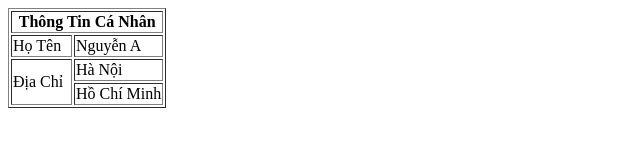
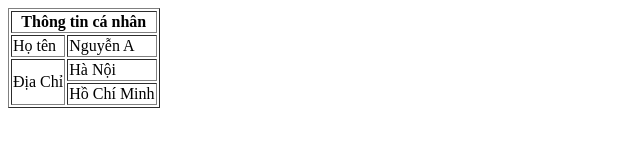
Before and after one commit to Bichngocc07/habichngoc.-, a plain HTML site: page Bai05.html in a window 1280 px wide. Shown: the whole page, without its empty margins (0-640 px from the left). Drawn offline with Linux system fonts and the light colour scheme.

Commit message:
Update Bai05.html

```diff
--- a/Bai05.html
+++ b/Bai05.html
@@ -7,19 +7,22 @@
 </head>
 <body>
     <table border="1">
-        <th colspan="2">Thông Tin Cá Nhân</th>
-        <tr>
-        <td>Họ Tên</td>
-        <td>Nguyễn A</td>
-        </tr>
-        <tr>
-            <td rowspan="3">Địa Chỉ</td>
-            <td colspan="2">Hà Nội</td>
+        <thead>
+            <th colspan="2">Thông tin cá nhân</th>
+        </thead>
+        <tbody>
             <tr>
-                <td colspan="2">Hồ Chí Minh</td>
+                <td>Họ tên</td>
+                <td>Nguyễn A</td>
             </tr>
+            <tr>
+                <td rowspan="2">Địa Chỉ</td>
+                <td>Hà Nội</td>
             </tr>
-        </tr>
+            <tr>
+                <td>Hồ Chí Minh</td>
+            </tr>
+        </tbody>
     </table>
 </body>
 </html>
```
